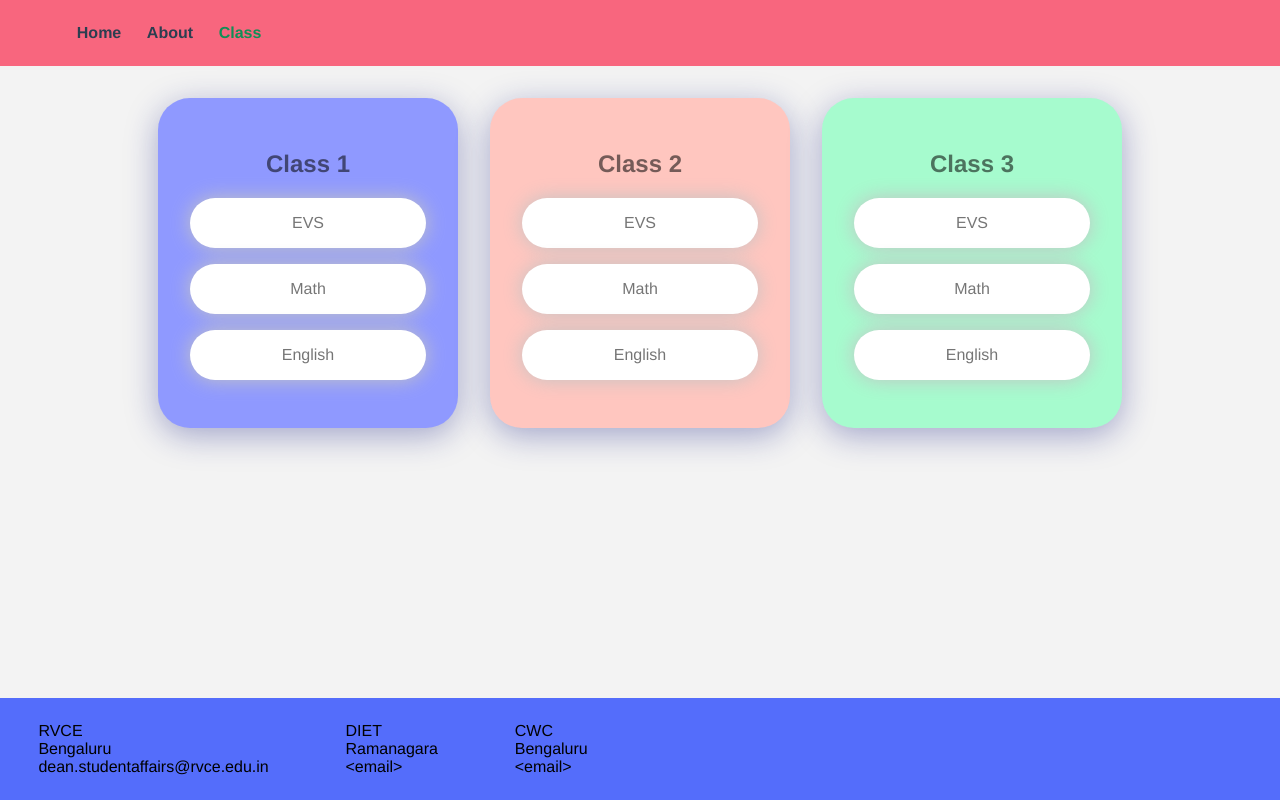
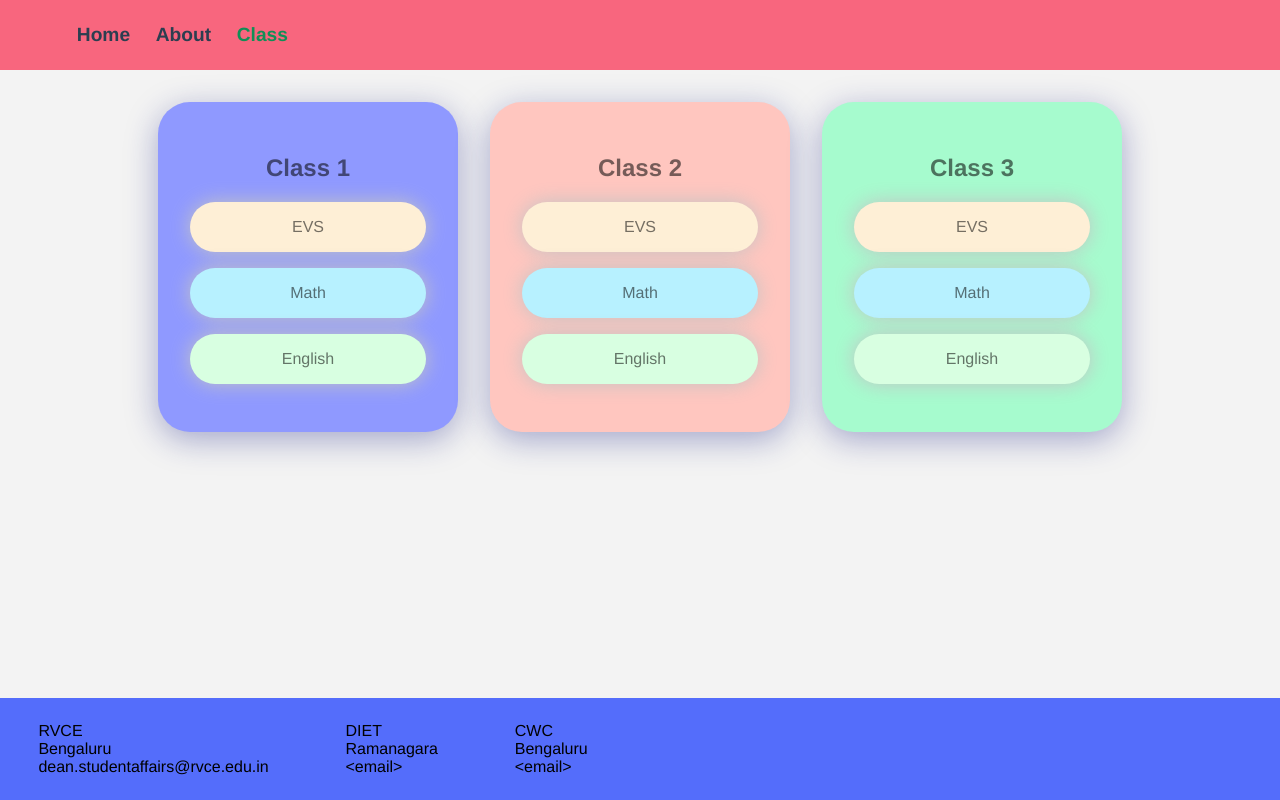
Before and after one commit to abhayhk2001/DIET-Website, a Vue app: page /class in a window 1280 px wide. Built offline with nearby package versions, Linux system fonts and the light colour scheme.

Commit message:
added colours

```diff
--- a/src/assets/links.js
+++ b/src/assets/links.js
@@ -9,8 +9,11 @@ var a = {
   },
   1: {
     colour: "#8F99FF",
-    EVS: {},
+    EVS: {
+      colour: "#FEEFD6",
+    },
     MAT: {
+      colour: "rgb(183 241 255)",
       1: {
         name: "Shapes and Space",
         activity: [{ title: "", type: "", link: ``, description: "" }],
@@ -117,11 +120,14 @@ var a = {
       },
     },
 
-    ENG: {},
+    ENG: {
+      colour: "rgb(216 255 225)",
+    },
   },
   2: {
     colour: "#FFC6BF",
     EVS: {
+      colour: "#FEEFD6",
       1: {
         name: "Invention of the Wheel",
         activity: [{ title: "", type: "", link: ``, description: "" }],
@@ -228,6 +234,7 @@ var a = {
       },
     },
     MAT: {
+      colour: "rgb(183 241 255)",
       1: {
         name: "What is Long,What is round?",
         activity: [{ title: "", type: "", link: ``, description: "" }],
@@ -350,6 +357,7 @@ var a = {
       },
     },
     ENG: {
+      colour: "rgb(216 255 225)",
       1: {
         name: "First Day at School",
         activity: [{ title: "", type: "", link: ``, description: "" }],
@@ -515,6 +523,7 @@ var a = {
   3: {
     colour: "#A6FBCE",
     EVS: {
+      colour: "#FEEFD6",
       1: {
         name: "Poonam's Day Out",
         activity: [
@@ -522,6 +531,7 @@ var a = {
             title: "Puzzles",
             type: "img",
             link: '<iframe src="https://drive.google.com/file/d/1Qsabarxsp2IeT27szUE20R6MP77AZWuv/preview" width="100%" height="100%" allow="autoplay"></iframe>',
+            description: "http://3rdclassevs.website2.me/",
           },
         ],
         arvr: [],
@@ -738,7 +748,42 @@ var a = {
       },
     },
     ENG: {
-      1: { name: "Good Morning" },
+      colour: "rgb(216 255 225)",
+      1: {
+        name: "Good Morning",
+        activity: [{ title: "", type: "", link: ``, description: "" }],
+        arvr: [{ title: "", type: "", link: ``, description: "" }],
+        chart: [
+          {
+            title: "Chart for Good Morning",
+            type: "pdf",
+            link: `<iframe src="https://drive.google.com/file/d/1DRBGgdiBwWS4IwXuHjekd_IcGYPPmxHX/preview" width="640" height="480" allow="autoplay"></iframe>`,
+            description: "Chart explaining the poem",
+          },
+        ],
+        ppt: [
+          {
+            title: "Presentation for Good Morning",
+            type: "ppt",
+            link: `<iframe src="https://docs.google.com/presentation/d/e/2PACX-1vRn1pYLCkYZrYDP5MY7eMxcOj2yEac9etIX0qORgFdtdUrnyk-61naYsclKxVkCRw/embed?start=false&loop=false&delayms=3000" frameborder="0" width="960" height="569" allowfullscreen="true" mozallowfullscreen="true" webkitallowfullscreen="true"></iframe>`,
+            description: "Enjoy the PPT",
+          },
+        ],
+        video: [
+          {
+            title: "Good Morning",
+            type: "video",
+            link: `<iframe src="https://drive.google.com/file/d/1ySZv8IzNtNswXeMi-4P5_LDO4QAMrLNF/preview" width="640" height="480" allow="autoplay"></iframe>`,
+            description: "AR app Screen Recording",
+          },
+          {
+            title: "Good Morning Explained",
+            type: "video",
+            link: `<iframe src="https://drive.google.com/file/d/1d4knXDVdubckIpiLtnSz-3uQeXUyAS9O/preview" width="640" height="480" allow="autoplay"></iframe>`,
+            description: "Visual explanation of the chapter",
+          },
+        ],
+      },
       2: { name: "The Magic Garden" },
       3: { name: "Bird Talk" },
       4: { name: "Nina and the Baby Sparrows" },
@@ -760,6 +805,7 @@ var a = {
       20: { name: "The Ship of the Desert" },
     },
     MAT: {
+      colour: "rgb(183 241 255)",
       1: { name: "Where To Look From" },
       2: { name: "Fun With Numbers" },
       3: { name: "Give And Take" },
--- a/src/components/Navbar.vue
+++ b/src/components/Navbar.vue
@@ -96,6 +96,7 @@
   top: 0;
   padding: 3vh 5vw;
   background: #fc002a94;
+  font-size: 1.2rem;
 }
 
 #nav a {
--- a/src/views/ChapterPage.vue
+++ b/src/views/ChapterPage.vue
@@ -1,19 +1,11 @@
 <template >
   <div class="wrapper">
-    <!-- <div class="navbar-container">
-      <div class="heading"><h1>Chapter Sections</h1></div>
-      <div v-on:click="rout('/' + $route.params.class + '/' + $route.params.SUB + '/' + $route.params.chap+'/activity')">Activity Sheets</div>
-      <div v-on:click="rout('/' + $route.params.class + '/' + $route.params.SUB + '/' + $route.params.chap+'/ar')">AR Video</div>
-      <div v-on:click="rout('/' + $route.params.class + '/' + $route.params.SUB + '/' + $route.params.chap+'/chart')">Charts</div>
-      <div v-on:click="rout('/' + $route.params.class + '/' + $route.params.SUB + '/' + $route.params.chap+'/ppt')">PPTs</div>
-      <div v-on:click="rout('/' + $route.params.class + '/' + $route.params.SUB + '/' + $route.params.chap+'/video')">Videos</div>
-    </div> -->
-    <!-- <div class="man wrapper"> -->
     <div
       class="component"
-        v-on:click="
-          rout('/' + $route.params.class + '/' + $route.params.SUB + '/' + aa)
-        "
+      v-bind:style="{
+        backgroundColor:
+          links[$route.params.class][$route.params.SUB]['colour'],
+      }"
       v-for="aa in links[$route.params.class][$route.params.SUB][
         $route.params.chap
       ][$route.params.COMP]"
@@ -21,12 +13,12 @@
     >
       Chapter {{ aa["title"] }}
       <div v-html="aa['link']"></div>
-        <div v-if="aa.description == undefined">
-          Class {{ $route.params.class }} Subject
-          {{ $route.params.SUB }} Chapter {{ $route.params.chap }} -
+      <span v-if="aa.description == undefined">
+        Class {{ $route.params.class }} Subject {{ $route.params.SUB }} Chapter
+        {{ $route.params.chap }} -
         {{ aa["type"] }}
-        </div>
-        <div v-else>{{ aa["description"] }}</div>
+      </span>
+      <span v-else>{{ aa["description"] }}</span>
     </div>
   </div>
   <!-- </div> -->
@@ -68,7 +60,6 @@ export default {
   padding: 0;
 }
 
-
 .wrapper {
   counter-reset: number;
   display: flex;
@@ -104,28 +95,22 @@ export default {
   margin: 1rem 0 1rem 0;
   background: white;
   text-align: center;
-  width: 53%;
+  width: 60%;
+  max-width: 70%;
   height: fit-content;
-
 }
 
-/* .auto-resizable-iframe {
-  max-width:50%;
-  max-height: 70rem;
-  margin: 0px auto;
-}
-
-.auto-resizable-iframe > div {
+.component > div {
   position: relative;
   padding-bottom: 75%;
   height: 0px;
 }
 
-.auto-resizable-iframe iframe {
+.component iframe {
   position: absolute;
   top: 0px;
   left: 0px;
   width: 100%;
   height: 100%;
-} */
+}
 </style>
--- a/src/views/Class.vue
+++ b/src/views/Class.vue
@@ -2,23 +2,77 @@
   <div class="wrapper">
     <div v-bind:style="{ backgroundColor: links[1]['colour'] }" class="Grade">
       <h2>Class 1</h2>
-      <div class="subject" v-on:click="rout('/1/EVS')">EVS</div>
-      <div class="subject" v-on:click="rout('/1/MAT')">Math</div>
-      <div class="subject" v-on:click="rout('/1/ENG')">English</div>
+      <div
+        class="subject"
+        v-on:click="rout('/1/EVS')"
+        v-bind:style="{ backgroundColor: links[1]['EVS']['colour'] }"
+      >
+        EVS
+      </div>
+      <div
+        class="subject"
+        v-bind:style="{ backgroundColor: links[1]['MAT']['colour'] }"
+        v-on:click="rout('/1/MAT')"
+      >
+        Math
+      </div>
+      <div
+        class="subject"
+        v-bind:style="{ backgroundColor: links[1]['ENG']['colour'] }"
+        v-on:click="rout('/1/ENG')"
+      >
+        English
+      </div>
     </div>
 
     <div v-bind:style="{ backgroundColor: links[2]['colour'] }" class="Grade">
       <h2>Class 2</h2>
-      <div class="subject" v-on:click="rout('/2/EVS')">EVS</div>
-      <div class="subject" v-on:click="rout('/2/MAT')">Math</div>
-      <div class="subject" v-on:click="rout('/2/ENG')">English</div>
+      <div
+        class="subject"
+        v-bind:style="{ backgroundColor: links[1]['EVS']['colour'] }"
+        v-on:click="rout('/2/EVS')"
+      >
+        EVS
+      </div>
+      <div
+        class="subject"
+        v-bind:style="{ backgroundColor: links[1]['MAT']['colour'] }"
+        v-on:click="rout('/2/MAT')"
+      >
+        Math
+      </div>
+      <div
+        class="subject"
+        v-bind:style="{ backgroundColor: links[1]['ENG']['colour'] }"
+        v-on:click="rout('/2/ENG')"
+      >
+        English
+      </div>
     </div>
 
     <div v-bind:style="{ backgroundColor: links[3]['colour'] }" class="Grade">
       <h2>Class 3</h2>
-      <div class="subject" v-on:click="rout('/3/EVS')">EVS</div>
-      <div class="subject" v-on:click="rout('/3/MAT')">Math</div>
-      <div class="subject" v-on:click="rout('/3/ENG')">English</div>
+      <div
+        class="subject"
+        v-bind:style="{ backgroundColor: links[1]['EVS']['colour'] }"
+        v-on:click="rout('/3/EVS')"
+      >
+        EVS
+      </div>
+      <div
+        class="subject"
+        v-bind:style="{ backgroundColor: links[1]['MAT']['colour'] }"
+        v-on:click="rout('/3/MAT')"
+      >
+        Math
+      </div>
+      <div
+        class="subject"
+        v-bind:style="{ backgroundColor: links[1]['ENG']['colour'] }"
+        v-on:click="rout('/3/ENG')"
+      >
+        English
+      </div>
     </div>
   </div>
 </template>
--- a/src/views/subject.vue
+++ b/src/views/subject.vue
@@ -1,6 +1,5 @@
 <template>
   <div class="wrapper">
-    <!-- <div v-html="aaa"></div>  delete thsi line after next step-->
     <div
       class="Subj-subject"
       v-bind:style="{ backgroundColor: links[$route.params.class]['colour'] }"
@@ -21,8 +20,13 @@
               '/video'
           )
         "
+        v-bind:style="{
+          backgroundColor:
+            links[$route.params.class][$route.params.SUB]['colour'],
+        }"
         v-for="(b, a) in links[$route.params.class][$route.params.SUB]"
         :key="a"
+        :visible="a !== 'colour'"
       >
         Chapter {{ a }} - {{ b["name"] }}
       </div>
@@ -88,9 +92,10 @@ export default {
 .Subj-subject {
   box-shadow: 0px 0px 20px var(--clr-graymed);
   border-radius: var(--border-radius);
-  padding: 2rem 15rem;
+  padding: 2rem 7rem;
   width: 90%;
-  margin: 0 1rem 4rem;
+  max-width: 100rem;
+  margin: 3rem 10rem 4rem;
   background: white;
   text-align: center;
 }
@@ -100,7 +105,7 @@ export default {
   border-radius: var(--border-radius);
   cursor: pointer;
   padding: 1rem;
-  width: 100%;
+  max-width: 70rem;
   margin: 1rem 0 1rem 0;
   background: white;
   text-align: center;
```
Lines whose indentation alone changed are shown as unchanged.
